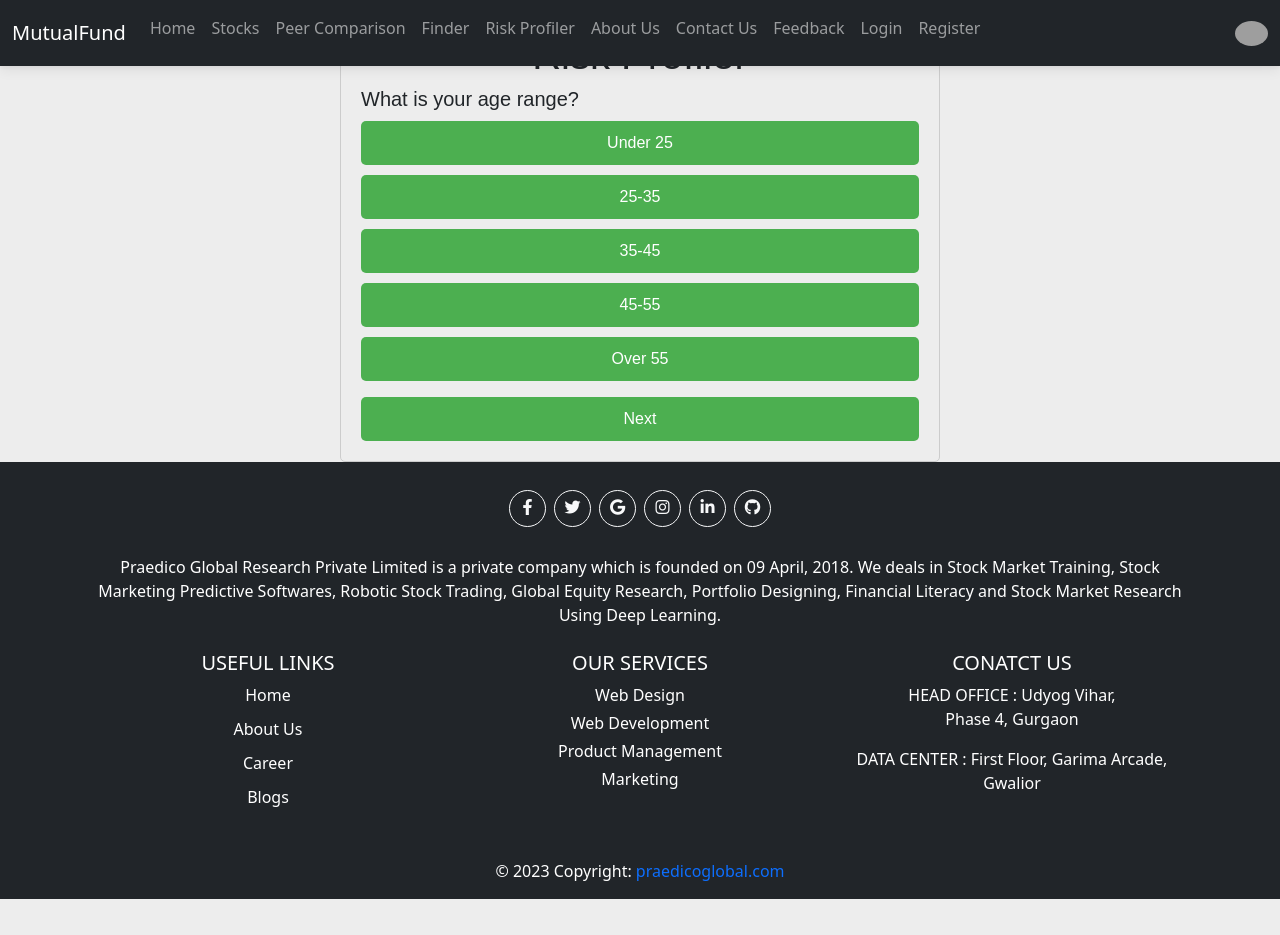
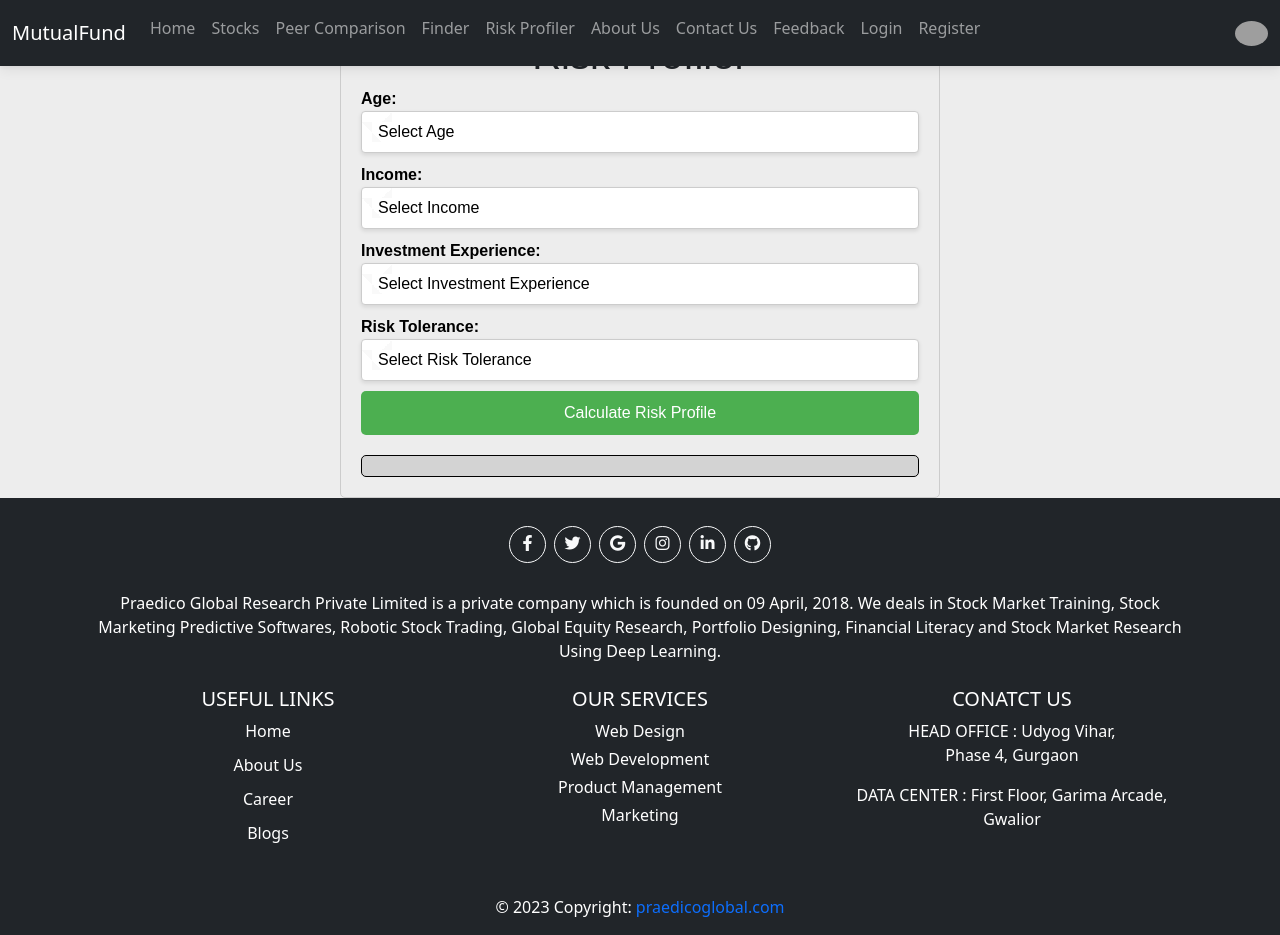
Before and after one commit to AnuragD123/mutualfund, a React (Create React App) app in the folder client/: page /riskprofiler in a window 1280 px wide. Before the commit the page ends 899 px from the top, so only its background shows below. Built offline with nearby package versions, Linux system fonts and the light colour scheme; grey boxes are pictures that could not be loaded; what react-swipeable-views-utils would draw is missing.

Commit message:
risk profiler issues solved

```diff
--- a/client/src/pages/User/CompanySearch/CompanySearch.js
+++ b/client/src/pages/User/CompanySearch/CompanySearch.js
@@ -7,6 +7,7 @@ function CompanySearch() {
 
   const handleSubmit = (event) => {
     event.preventDefault();
+    console.log("Form submitted");
     const { CMP_Rs, P_E_Ratio, Mar_Cap_Rs_Cr, Div_Yld_Percentage } = event.target.elements;
 
     if (data && data.companies && data.companies.length > 0) {
@@ -30,6 +31,7 @@ function CompanySearch() {
   };
   //console.log(data);
 
+
   return (
     <div className="company-search">
       <h1>Company Finder</h1>
@@ -38,7 +40,7 @@ function CompanySearch() {
           <label htmlFor="CMP_Rs">CMP_Rs:</label>
           <input type="number" name="CMP_Rs" id="CMP_Rs" />
         </div>
-        <div className="form-group">
+        {/* <div className="form-group">
           <label htmlFor="P_E_Ratio">P_E_Ratio:</label>
           <input type="number" name="P_E_Ratio" id="P_E_Ratio" />
         </div>
@@ -49,11 +51,13 @@ function CompanySearch() {
         <div className="form-group">
           <label htmlFor="Div_Yld_Percentage">Div_Yld_Percentage:</label>
           <input type="number" name="Div_Yld_Percentage" id="Div_Yld_Percentage" />
-        </div>
+        </div> */}
         <button type="submit">Find Company</button>
       </form>
       <p>{companyName}</p>
+
     </div>
+
   );
 }
 
--- a/client/src/pages/User/Home/Home.js
+++ b/client/src/pages/User/Home/Home.js
@@ -11,7 +11,7 @@ function Home() {
       <Slider/>
       <FAQ/>
       <Feedback/>
-      {/* <Subscription/>  */}
+      {/* <Subscription/> */}
       <Checkout/>
 
     </div>
--- a/client/src/pages/User/RiskProfiler/RiskProfiler.css
+++ b/client/src/pages/User/RiskProfiler/RiskProfiler.css
@@ -72,3 +72,55 @@ input[type="submit"] {
 input[type="submit"]:hover {
   background-color: #3e8e41;
 }
+
+.result {
+  margin-top: 20px;
+  padding: 10px;
+  border: 1px solid black;
+  border-radius: 5px;
+  background-color: lightgray;
+}
+
+label {
+  display: block;
+  margin-bottom: 10px;
+  font-weight: bold;
+}
+
+select {
+  width: 100%;
+  padding: 8px 16px;
+  border: 1px solid #ccc;
+  border-radius: 4px;
+  font-size: 16px;
+  line-height: 1.5;
+  appearance: none;
+  background-color: #fff;
+  background-image: linear-gradient(45deg, #f9f9f9 25%, transparent 25%),
+                    linear-gradient(-45deg, #f9f9f9 25%, transparent 25%),
+                    linear-gradient(45deg, transparent 75%, #f9f9f9 75%),
+                    linear-gradient(-45deg, transparent 75%, #f9f9f9 75%);
+  background-position: 10px 10px, 10px -10px, -10px 10px, -10px -10px;
+  background-size: 20px 20px;
+  background-repeat: no-repeat;
+  cursor: pointer;
+}
+
+select:focus {
+  outline: none;
+  box-shadow: 0 0 0 2px #5b9dd9;
+}
+
+select option[value=""] {
+  color: #ccc;
+}
+
+/* custom style for selected option */
+select option[selected] {
+  background-color: #5b9dd9;
+  color: #fff;
+}
+
+label, select {
+  color: black;
+}
--- a/client/src/pages/User/RiskProfiler/RiskProfiler.js
+++ b/client/src/pages/User/RiskProfiler/RiskProfiler.js
@@ -11,7 +11,7 @@ function RiskProfiler() {
     investmentExperience: '',
     riskTolerance: '',
   });
-  const [questionIndex, setQuestionIndex] = useState(0); // Track the index of the current question
+  const [questionIndex, setQuestionIndex] = useState(5); // Track the index of the current question
   const [questions, setQuestions] = useState([
     {
       question: 'What is your age range?',
@@ -42,14 +42,13 @@ function RiskProfiler() {
   function handleOptionSelect(option) {
     setRiskProfile((prevProfile) => ({
       ...prevProfile,
-      [`question${questionIndex + 1}`]: option,
+      //[`question${questionIndex + 1}`]: option,
     }));
-    setQuestionIndex(questionIndex + 1);
+    setQuestionIndex(questionIndex + 5);
   }
 
   function calculateRiskProfile() {
     let score = 0;
-    let riskProfile = '';
     // Calculate score based on user's answers
     score += getScoreForOption(riskProfile.age);
     score += getScoreForOption(riskProfile.income);
@@ -57,16 +56,23 @@ function RiskProfiler() {
     score += getScoreForOption(riskProfile.riskTolerance);
 
     // Determine risk profile based on total score
+    let calculatedRiskProfile = '';
     if (score >= 5 && score <= 8) {
-      riskProfile = 'Conservative Investor';
+      calculatedRiskProfile = 'Conservative Investor';
     } else if (score >= 9 && score <= 12) {
-      riskProfile = 'Moderate Investor';
-    } else if (score >= 13 && score <= 16) {
-      riskProfile = 'Aggressive Investor';
+      calculatedRiskProfile = 'Moderate Investor';
+    } else if (score >= 13 && score <= 20) {
+      calculatedRiskProfile = 'Aggressive Investor';
     }
 
-    console.log('Risk profile calculated:', riskProfile);
+    setRiskProfile((prevProfile) => ({
+      ...prevProfile,
+      riskProfile: calculatedRiskProfile,
+    }));
+
+    console.log('Risk profile calculated:', calculatedRiskProfile);
   }
+
 
   function getScoreForOption(option) {
     switch (option) {
@@ -136,45 +142,79 @@ function RiskProfiler() {
         <form>
           <label>
   Age:
-            <input
-              type="text"
+  <select
     name="age"
     value={riskProfile.age}
     onChange={handleInputChange}
-            />
+  >
+    <option value="">Select Age</option>
+    <option value="under 25">Under 25</option>
+    <option value="25-35">25-35</option>
+    <option value="35-45">35-45</option>
+    <option value="45-55">45-55</option>
+    <option value="Over 55">Over 55</option>
+  </select>
 </label>
+
 <label>
   Income:
-            <input
-              type="text"
+  <select
     name="income"
     value={riskProfile.income}
     onChange={handleInputChange}
-            />
+  >
+    <option value="">Select Income</option>
+    <option value="$0-$50,000">$0-$50,000</option>
+    <option value="$50,000-$100,000">$50,000-$100,000</option>
+    <option value="$100,000-$150,000">$100,000-$150,000</option>
+    <option value="$150,000-$200,000">$150,000-$200,000</option>
+    <option value="Over $200,000">Over $200,000</option>
+  </select>
 </label>
+
           <label>
             Investment Experience:
-            <input
-              type="text"
+            <select
             name="investmentExperience"
             value={riskProfile.investmentExperience}
             onChange={handleInputChange}
-            />
+            >
+              <option value="">Select Investment Experience</option>
+              <option value="None">None</option>
+              <option value="1-2 years">1-2 years</option>
+              <option value="3-5 years">3-5 years</option>
+              <option value="6-10 years">6-10 years</option>
+              <option value="Over 10 years">Over 10 years</option>
+            </select>
           </label>
           <label>
             Risk Tolerance:
-            <input
-              type="text"
+            <select
             name="riskTolerance"
             value={riskProfile.riskTolerance}
             onChange={handleInputChange}
-            />
+            >
+              <option value="">Select Risk Tolerance</option>
+              <option value="Very uncomfortable">Very uncomfortable</option>
+              <option value="Somewhat uncomfortable">Somewhat uncomfortable</option>
+              <option value="Neutral">Neutral</option>
+              <option value="Somewhat comfortable">Somewhat comfortable</option>
+              <option value="Very comfortable">Very comfortable</option>
+            </select>
           </label>
         </form>
       )}
       <button onClick={calculateRiskProfile}>
         {questionIndex < questions.length ? 'Next' : 'Calculate Risk Profile'}
       </button>
+      <div className="result">
+            {riskProfile.riskProfile && (
+              <>
+                <h2>Your risk profile:</h2>
+                <p>{riskProfile.riskProfile}</p>
+              </>
+            )}
+          </div>
     </div>
   );
 
```
Lines whose indentation alone changed are shown as unchanged.
